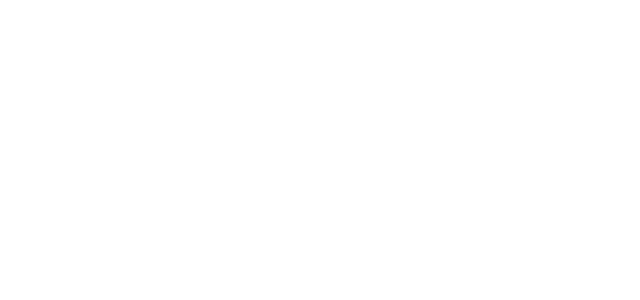
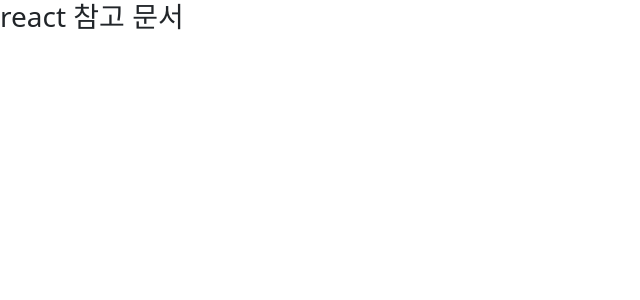
Before and after one commit to sebaek/react-20250630, a React (Vite) app: page /reference/react in a window 1280 px wide. Shown: the top 300 px of the page, without its empty margins (0-640 px from the left). Built offline with nearby package versions, Linux system fonts and the light colour scheme.

Commit message:
react router

```diff
--- a/src/App42.jsx
+++ b/src/App42.jsx
@@ -1,4 +1,5 @@
 import React from "react";
+import { BrowserRouter, Route, Routes } from "react-router";
 
 // 연습 : react router 사용해서 아래 경로에 따른 컴포넌트 다르게 보이기
 // localhost:5173/learn : <h3>react 배우기</h3>
@@ -6,8 +7,23 @@ import React from "react";
 // localhost:5173/install : <h3>react 설치하기</h3>
 // localhost:5173/reference/react : <h3>react 참고문서</h3>
 
+function LearnComponent() {
+  return <h3>react 배우기</h3>;
+}
+
 function App42(props) {
-  return <div></div>;
+  return (
+    <div>
+      <BrowserRouter>
+        <Routes>
+          <Route path="learn" element={<LearnComponent />} />
+          <Route path="tutorial" element={<h3>react 공부하기</h3>} />
+          <Route path="install" element={<h3>react 설치하기</h3>} />
+          <Route path="reference/react" element={<h3>react 참고 문서</h3>} />
+        </Routes>
+      </BrowserRouter>
+    </div>
+  );
 }
 
 export default App42;
```
